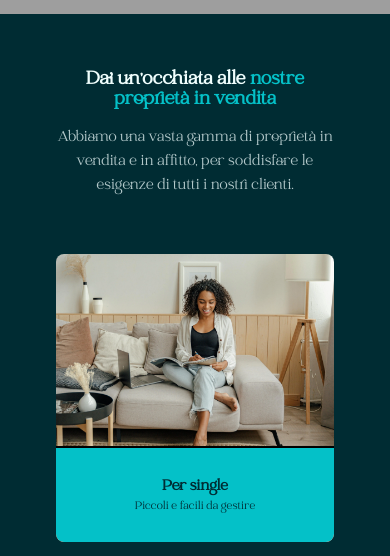
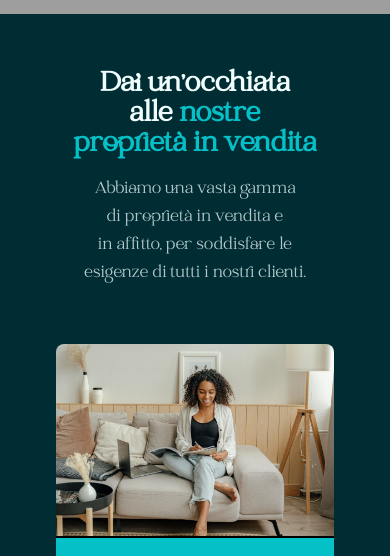
Before and after one commit to ManuelBellucci/eden, a React (Vite) app: page / in a window 390 px wide. Shown: the part 947-1503 px from the top of the page. Built offline with nearby package versions, Linux system fonts and the light colour scheme; no server answers; grey boxes are pictures that could not be loaded.

Commit message:
refactor: Update Tag, GradientHeading, Hero, Stats, HowItWorks, TipologieCard, and Tipologie components for better text sizes and balance

```diff
--- a/src/components/commons/GradientHeading.jsx
+++ b/src/components/commons/GradientHeading.jsx
@@ -47,8 +47,8 @@ const GradientHeading = ({
   gradientVia,
   gradientTo,
   className = '',
-  headingSizeClasses = 'text-4xl md:text-5xl lg:text-6xl',
-  paragraphSizeClasses = 'text-lg lg:text-xl'
+  headingSizeClasses = 'text-6xl text-balance',
+  paragraphSizeClasses = 'text-2xl'
 }) => {
   const headingClass = generateHeadingClass(headingSizeClasses, className)
   const gradientStyle = generateGradientStyle(gradientTo, gradientFrom, gradientVia)
--- a/src/components/commons/Tag.jsx
+++ b/src/components/commons/Tag.jsx
@@ -9,7 +9,7 @@ const positions = {
 const sizes = {
   sm: 'px-2 py-1 text-xs',
   md: 'px-3 py-2 text-sm',
-  lg: 'px-4 py-3 text-md',
+  lg: 'px-4 py-3 text-base',
   xl: 'px-5 py-4 text-lg'
 }
 
--- a/src/components/home/hero/Hero.jsx
+++ b/src/components/home/hero/Hero.jsx
@@ -20,7 +20,7 @@ const Hero = () => {
           <GradientHeading
             textOne='La realtà immobiliare'
             gradientPhrase='numero 1'
-            paragraphSizeClasses='text-lg md:text-xl lg:text-2xl text-balance'
+            paragraphSizeClasses='text-2xl text-balance'
             textTwo='per vendere, comprare e affittare casa.'
             paragraph='Con noi troverai la casa dei tuoi sogni, in pochi click. Siamo specializzati in vendite e affitti di immobili a Bologna e provincia.'
             gradientFrom='rgba(87,239,241,1) 0%'
--- a/src/components/home/howitworks/HowItWorks.jsx
+++ b/src/components/home/howitworks/HowItWorks.jsx
@@ -2,11 +2,11 @@ import ProcessStep from './ProcessStep'
 
 const HowItWorks = ({ processSteps }) => (
   <div className='m-14 mb-48 pt-24'>
-    <h2 className='text-center mb-4 text-xl font-extrabold leading-none text-primary-50 md:text-2xl lg:text-4xl'>
+    <h2 className='text-center text-balance mb-4 text-3xl font-extrabold leading-none text-primary-50 lg:text-4xl'>
       Come funziona? {' '}
       <span className='text-primary-500'>acquisto e vendita</span> di immobili
     </h2>
-    <p className='text-center text-md md:text-lg font-normal mx-auto max-w-3xl text-primary-50/75 lg:text-2xl mb-14'>
+    <p className='text-center text-balance text-lg  font-normal mx-auto max-w-xl text-primary-50/75 lg:text-2xl mb-14'>
       Scopri come funziona il nostro servizio di acquisto e vendita di immobili.
       Siamo specializzati in vendite e affitti di immobili a Bologna e
       provincia.
--- a/src/components/home/stats/Stats.jsx
+++ b/src/components/home/stats/Stats.jsx
@@ -2,11 +2,11 @@ import StatBlock from './StatBlock'
 
 const Stats = ({ statsData }) => (
   <div className='bg-primary-950 m-14 pt-24'>
-    <h2 className='text-center mb-4 text-xl font-extrabold leading-none text-primary-50 md:text-2xl lg:text-4xl'>
+    <h2 className='text-center text-balance mb-4 text-3xl font-extrabold leading-none text-primary-50 lg:text-4xl'>
       <span className='text-primary-500'>Professionalità dimostrata</span> dopo
       anni di esperienza e soddisfazione dei nostri clienti
     </h2>
-    <p className='text-center text-md md:text-lg font-normal mx-auto max-w-xl text-primary-50/75 lg:text-2xl mb-14'>
+    <p className='text-center text-balance text-lg  font-normal mx-auto max-w-xl text-primary-50/75 lg:text-2xl mb-14'>
       Siamo orgogliosi di aver soddisfatto le esigenze di tanti clienti, grazie
       alla nostra professionalità e competenza nel settore immobiliare.
     </p>
--- a/src/components/home/tipologie/Tipologie.jsx
+++ b/src/components/home/tipologie/Tipologie.jsx
@@ -9,10 +9,10 @@ const Tipologie = ({ tipologieData }) => {
 
   return (
     <div className='h-full m-14'>
-      <h2 className='text-center mb-4 text-xl font-extrabold leading-none text-primary-50 md:text-2xl lg:text-4xl'>
+      <h2 className='text-center text-balance mb-4 text-3xl font-extrabold leading-none text-primary-50 lg:text-4xl'>
         Dai un'occhiata alle <span className='text-primary-500'>nostre proprietà in vendita</span>
       </h2>
-      <p className='text-center text-md md:text-lg font-normal mx-auto max-w-xl text-primary-50/75 lg:text-2xl mb-14'>
+      <p className='text-center text-balance text-lg  font-normal mx-auto max-w-xl text-primary-50/75 lg:text-2xl mb-14'>
         Abbiamo una vasta gamma di proprietà in vendita e in affitto, per soddisfare le esigenze di tutti i nostri clienti.
       </p>
       <div className='flex flex-col items-center xl:flex-row justify-center gap-6 mt-8'>
--- a/src/components/home/tipologie/TipologieCard.jsx
+++ b/src/components/home/tipologie/TipologieCard.jsx
@@ -4,8 +4,8 @@ const TipologieCard = ({ title, subtitle, href, imgSrc }) => {
       <div className='group relative m-0 flex h-72 w-full xl:h-96'>
         <img loading='lazy' src={imgSrc} alt={title} className='h-full w-full object-cover object-bottom transition-all duration-300 ease-in-out group-hover:scale-110' />
         <div className='absolute bottom-0 text-center text-balance border-t-2 h-24 flex flex-col items-center justify-center border-black rounded-t-none rounded-lg left-0 z-20 w-full p-2 bg-primary-500'>
-          <h2 className='text-md md:text-lg lg:text-2xl font-bold text-primary-950'>{title}</h2>
-          <p className='text-xs md:text-sm lg:text-lg text-primary-950'>{subtitle}</p>
+          <h2 className='text-xl lg:text-2xl font-bold text-primary-950'>{title}</h2>
+          <p className='text-xl text-primary-950'>{subtitle}</p>
         </div>
       </div>
     </a>
--- a/src/components/home/whyworkwithus/WhyWorkWithUs.jsx
+++ b/src/components/home/whyworkwithus/WhyWorkWithUs.jsx
@@ -3,13 +3,13 @@ import InfoBlock from './InfoBlock'
 const WhyWorkWithUs = ({ benefits }) => {
   return (
     <div className='m-14 mb-48 pt-24'>
-      <h2 className='text-center mb-4 text-xl font-extrabold leading-none text-primary-50 md:text-2xl lg:text-4xl'>
+      <h2 className='text-center text-balance mb-4 text-3xl font-extrabold leading-none text-primary-50 lg:text-4xl'>
         Perché siamo {' '}
         <span className='text-primary-500'>
           "la tua scelta ideale"
         </span>
       </h2>
-      <p className='text-center text-md md:text-lg font-normal mx-auto max-w-3xl text-primary-50/75 lg:text-2xl mb-14'>
+      <p className='text-center text-balance text-lg  font-normal mx-auto max-w-xl text-primary-50/75 lg:text-2xl mb-14'>
         La nostra missione è creare un ponte tra il passato e il futuro, riportando al centro della nostra attività quei valori umani che si sono persi con l'avvento delle nuove tecnologie. Eden House non è solo un'agenzia immobiliare, ma un partner di fiducia nel vostro percorso immobiliare.
       </p>
       <div className='grid grid-cols-1 lg:grid-cols-2 gap-14'>
```
